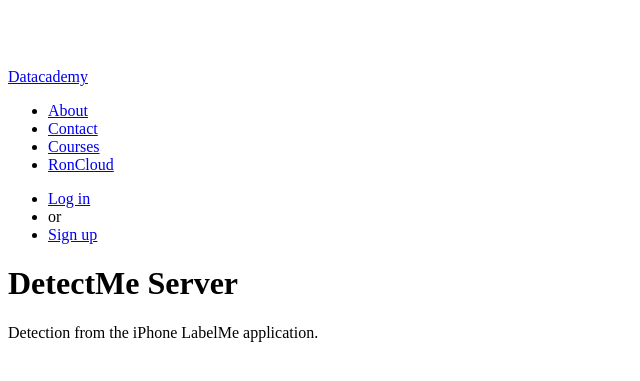
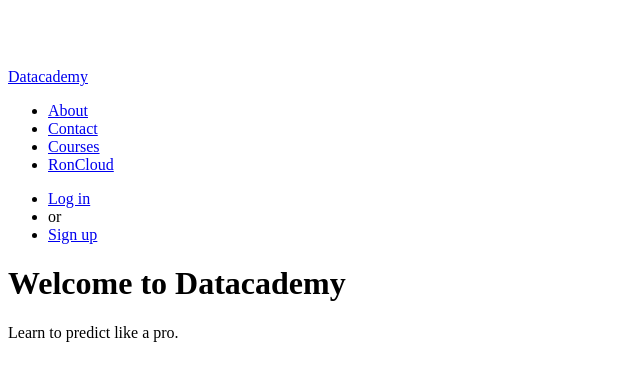
Before and after one commit to mingot/datacademy_django, a Django app: page / in a window 1280 px wide. Shown: the top 381 px of the page, without its empty margins (0-640 px from the left). Run offline with Django 3.2, Linux system fonts and the light colour scheme; some libraries are stand-ins or nearby versions.

Commit message:
damm commit

```diff
--- a/datacademy/templates/base.html
+++ b/datacademy/templates/base.html
@@ -81,10 +81,10 @@
 
     <div class="container">
 
-      <h1>{% block page_title %}DetectMe Server{% endblock page_title %}</h1>
+      <h1>{% block page_title %}Welcome to Datacademy{% endblock page_title %}</h1>
 
       {% block content %}
-        <p>Detection from the iPhone LabelMe application.</p>
+        <p>Learn to predict like a pro. </p>
       {% endblock content %}
 
     </div> <!-- /container -->
--- a/datacademy/templates/rserver.html
+++ b/datacademy/templates/rserver.html
@@ -38,8 +38,8 @@
         $(window).scrollTop($('body').height() - $(window).height() + 80);
       }
 
-      //var socket = io.connect('http://localhost:5000');
-      var socket = io.connect('http://datacademy-node.herokuapp.com');
+      var socket = io.connect('http://localhost:5000');
+      //var socket = io.connect('http://datacademy-node.herokuapp.com');
 
       socket.on('response', function(data) {
         data += '' //string conversion
```
Also changed, not shown: 1 other file.
